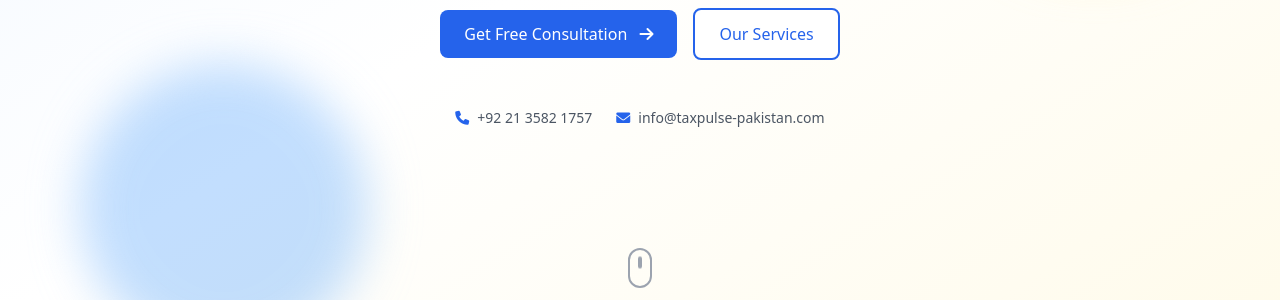
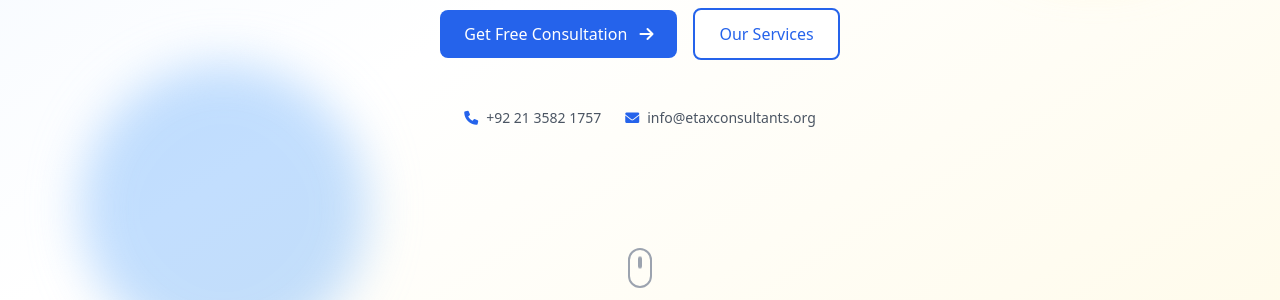
Before and after one commit to i-abdul-raheem/etax, a PHP site: page /taxpulse/ in a window 1280 px wide. Shown: the part 544-844 px from the top of the page. Run offline with PHP 8.4, Linux system fonts and the light colour scheme; data comes from the database, SQL or seed files in the repository.

Commit message:
Updated Names

```diff
--- a/components/CTA.tsx
+++ b/components/CTA.tsx
@@ -67,7 +67,7 @@ export default function CTA() {
                 <MessageCircle className="w-8 h-8 text-white" />
               </div>
               <h3 className="text-xl font-semibold mb-2">Email Us</h3>
-              <p className="text-primary-100">info@taxpulse-pakistan.com</p>
+              <p className="text-primary-100">info@etaxconsultants.org</p>
             </div>
 
             <div className="flex flex-col items-center text-center">
--- a/contact.php
+++ b/contact.php
@@ -254,7 +254,7 @@ $selectedService = isset($_GET['service']) ? sanitize($_GET['service']) : '';
                                 </div>
                                 <div>
                                     <p class="text-sm text-gray-600">Email</p>
-                                    <p class="font-semibold text-gray-900">info@taxpulse-pakistan.com</p>
+                                    <p class="font-semibold text-gray-900">info@etaxconsultants.org</p>
                                 </div>
                             </div>
 
--- a/dashboard/settings.php
+++ b/dashboard/settings.php
@@ -265,7 +265,7 @@ $categories = $db->fetchAll("SELECT name FROM categories ORDER BY name");
 
                                 <div>
                                     <label for="contact_email" class="block text-sm font-medium text-gray-700 mb-2">Contact Email</label>
-                                    <input type="email" id="contact_email" name="contact_email" value="<?php echo htmlspecialchars($settings['contact_email'] ?? 'info@taxpulse.pk'); ?>" required class="w-full px-3 py-2 border border-gray-300 rounded-md focus:outline-none focus:ring-2 focus:ring-blue-500">
+                                    <input type="email" id="contact_email" name="contact_email" value="<?php echo htmlspecialchars($settings['contact_email'] ?? 'info@etaxconsultants.org'); ?>" required class="w-full px-3 py-2 border border-gray-300 rounded-md focus:outline-none focus:ring-2 focus:ring-blue-500">
                                 </div>
 
                                 <div>
--- a/database/schema.sql
+++ b/database/schema.sql
@@ -84,7 +84,7 @@ CREATE TABLE settings (
 
 -- Insert default admin user (password: admin123)
 INSERT INTO users (username, email, password_hash, full_name, role) VALUES
-('admin', 'admin@taxpulse-pakistan.com', '$2y$12$92IXUNpkjO0rOQ5byMi.Ye4oKoEa3Ro9llC/.og/at2.uheWG/igi', 'Administrator', 'admin');
+('admin', 'admin@etaxconsultants.org', '$2y$12$92IXUNpkjO0rOQ5byMi.Ye4oKoEa3Ro9llC/.og/at2.uheWG/igi', 'Administrator', 'admin');
 
 -- Insert default categories
 INSERT INTO categories (name, slug, description) VALUES
@@ -101,7 +101,7 @@ INSERT INTO categories (name, slug, description) VALUES
 INSERT INTO settings (setting_key, setting_value, description) VALUES
 ('site_name', 'eTax consultants Pakistan', 'Website name'),
 ('site_description', 'Pakistan\'s leading tax consultancy firm', 'Website description'),
-('site_email', 'info@taxpulse-pakistan.com', 'Main contact email'),
+('site_email', 'info@etaxconsultants.org', 'Main contact email'),
 ('site_phone', '+92 21 3582 1757', 'Main contact phone'),
 ('posts_per_page', '6', 'Number of blog posts per page'),
 ('allow_comments', '1', 'Allow comments on blog posts'),
--- a/database/schema.sqlite.sql
+++ b/database/schema.sqlite.sql
@@ -83,7 +83,7 @@ CREATE TABLE settings (
 
 -- Insert default admin user (password: admin123)
 INSERT INTO users (username, email, password_hash, full_name, role) VALUES
-('admin', 'admin@taxpulse-pakistan.com', '$2y$12$92IXUNpkjO0rOQ5byMi.Ye4oKoEa3Ro9llC/.og/at2.uheWG/igi', 'Administrator', 'admin');
+('admin', 'admin@etaxconsultants.org', '$2y$12$92IXUNpkjO0rOQ5byMi.Ye4oKoEa3Ro9llC/.og/at2.uheWG/igi', 'Administrator', 'admin');
 
 -- Insert default categories
 INSERT INTO categories (name, slug, description) VALUES
@@ -100,7 +100,7 @@ INSERT INTO categories (name, slug, description) VALUES
 INSERT INTO settings (setting_key, setting_value, description) VALUES
 ('site_name', 'eTax consultants Pakistan', 'Website name'),
 ('site_description', 'Pakistan''s leading tax consultancy firm', 'Website description'),
-('site_email', 'info@taxpulse-pakistan.com', 'Main contact email'),
+('site_email', 'info@etaxconsultants.org', 'Main contact email'),
 ('site_phone', '+92 21 3582 1757', 'Main contact phone'),
 ('posts_per_page', '6', 'Number of blog posts per page'),
 ('allow_comments', '1', 'Allow comments on blog posts'),
--- a/includes/config.php
+++ b/includes/config.php
@@ -8,12 +8,12 @@ define('DB_PASS', '');
 // Site configuration
 define('SITE_NAME', 'eTax consultants Pakistan');
 define('SITE_URL', 'http://localhost/taxpulse');
-define('SITE_EMAIL', 'info@taxpulse-pakistan.com');
+define('SITE_EMAIL', 'info@etaxconsultants.org');
 define('SITE_PHONE', '+92 21 3582 1757');
 
 // Blog configuration
 define('POSTS_PER_PAGE', 6);
-define('ADMIN_EMAIL', 'admin@taxpulse-pakistan.com');
+define('ADMIN_EMAIL', 'admin@etaxconsultants.org');
 
 // Security
 define('HASH_COST', 12);
--- a/includes/config.sqlite.php
+++ b/includes/config.sqlite.php
@@ -9,12 +9,12 @@ define('DB_FILE', __DIR__ . '/../database/taxpulse.db');
 // Site configuration
 define('SITE_NAME', 'eTax consultants Pakistan');
 define('SITE_URL', 'http://localhost:8000');
-define('SITE_EMAIL', 'info@taxpulse-pakistan.com');
+define('SITE_EMAIL', 'info@etaxconsultants.org');
 define('SITE_PHONE', '+92 21 3582 1757');
 
 // Blog configuration
 define('POSTS_PER_PAGE', 6);
-define('ADMIN_EMAIL', 'admin@taxpulse-pakistan.com');
+define('ADMIN_EMAIL', 'admin@etaxconsultants.org');
 
 // Security
 define('HASH_COST', 12);
--- a/index.php
+++ b/index.php
@@ -59,7 +59,7 @@ require_once 'includes/db.sqlite.php';
                     </div>
                     <div class="flex items-center gap-2">
                         <i class="fas fa-envelope text-blue-600"></i>
-                        <span>info@taxpulse-pakistan.com</span>
+                        <span>info@etaxconsultants.org</span>
                     </div>
                 </div>
             </div>
@@ -297,7 +297,7 @@ require_once 'includes/db.sqlite.php';
                             <i class="fas fa-envelope text-2xl"></i>
                         </div>
                         <h3 class="text-xl font-semibold mb-2">Email Us</h3>
-                        <p class="text-blue-100">info@taxpulse-pakistan.com</p>
+                        <p class="text-blue-100">info@etaxconsultants.org</p>
                     </div>
 
                     <div class="flex flex-col items-center text-center">
```
Also changed, not shown: components/Contact.tsx (+4 -4 lines), README.md.
